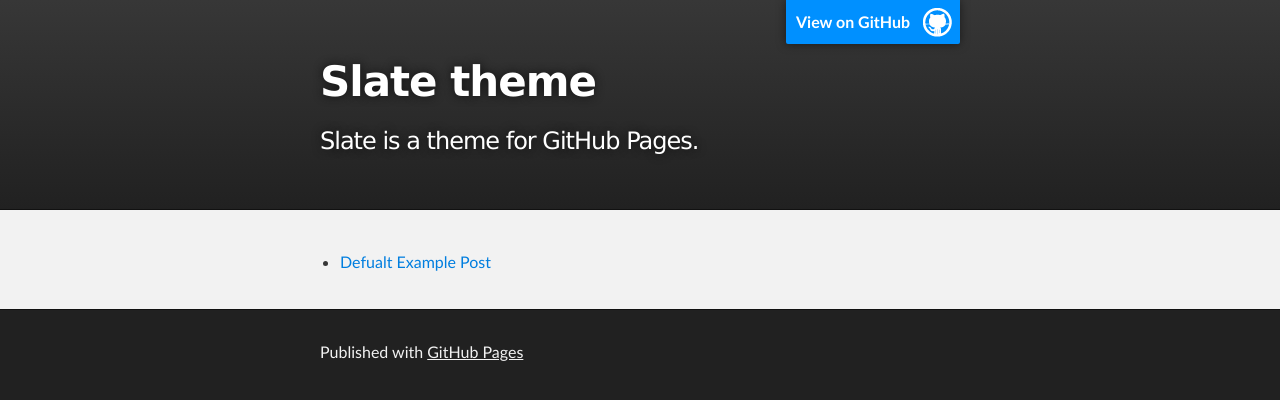
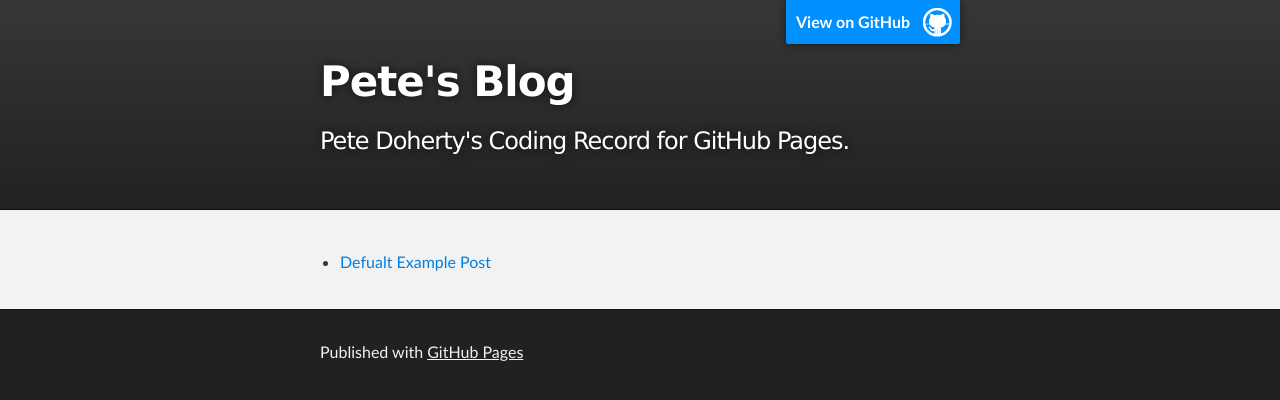
Before and after one commit to nishizawa23/nishizawa23.github.io, a Jekyll site: the page built from index.md, in a window 1280 px wide. Shown: the top 400 px of the page. Built offline with Jekyll 4.4.1, drawn with Linux system fonts in a browser that asks for light colours.

Commit message:
[ Blog ] Modify _config.yml for my blog

```diff
--- a/_config.yml
+++ b/_config.yml
@@ -1,6 +1,5 @@
-title: Slate theme
-description: Slate is a theme for GitHub Pages.
-show_downloads: true
+title: Pete's Blog
+description: Pete Doherty's Coding Record for GitHub Pages.
 google_analytics:
-theme:
+theme: jekyll-theme-slate
 show_downloads: false
```
